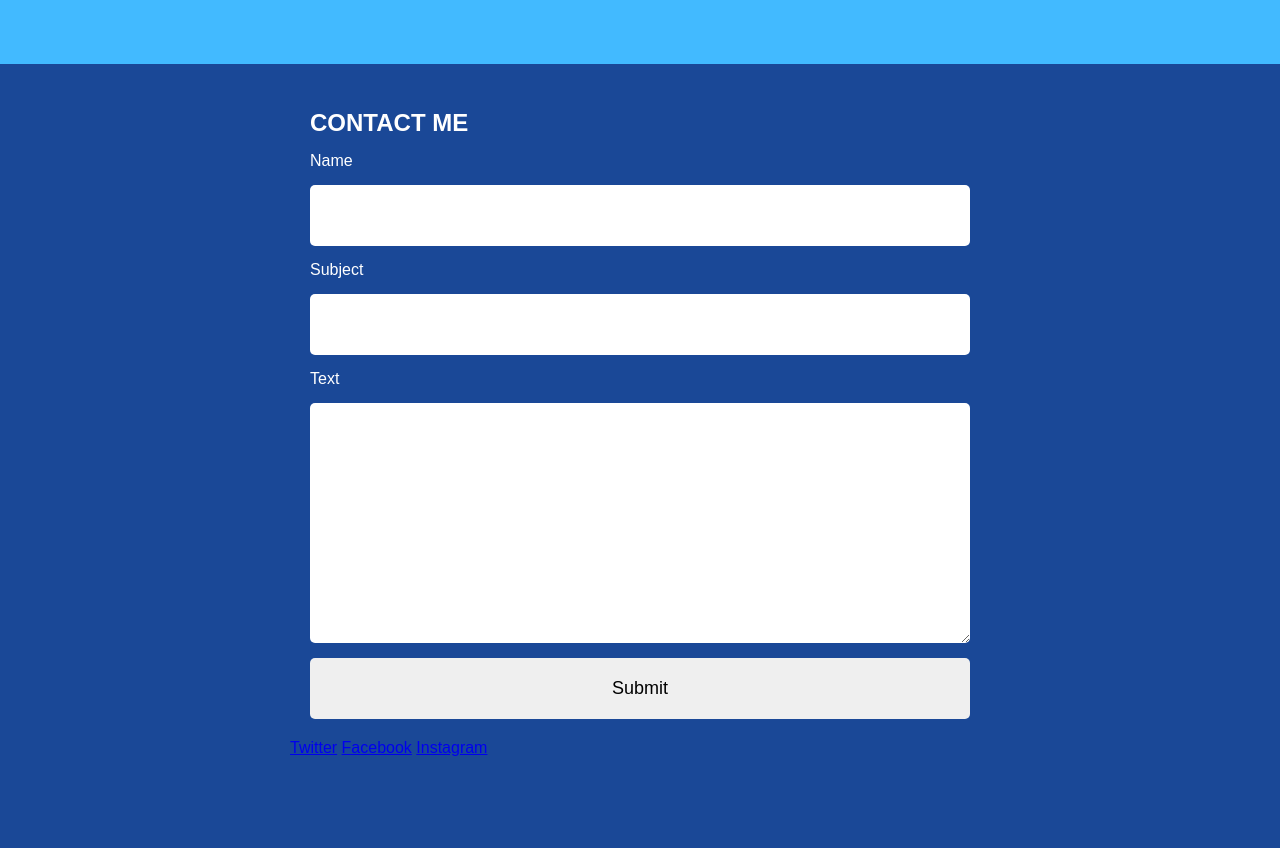
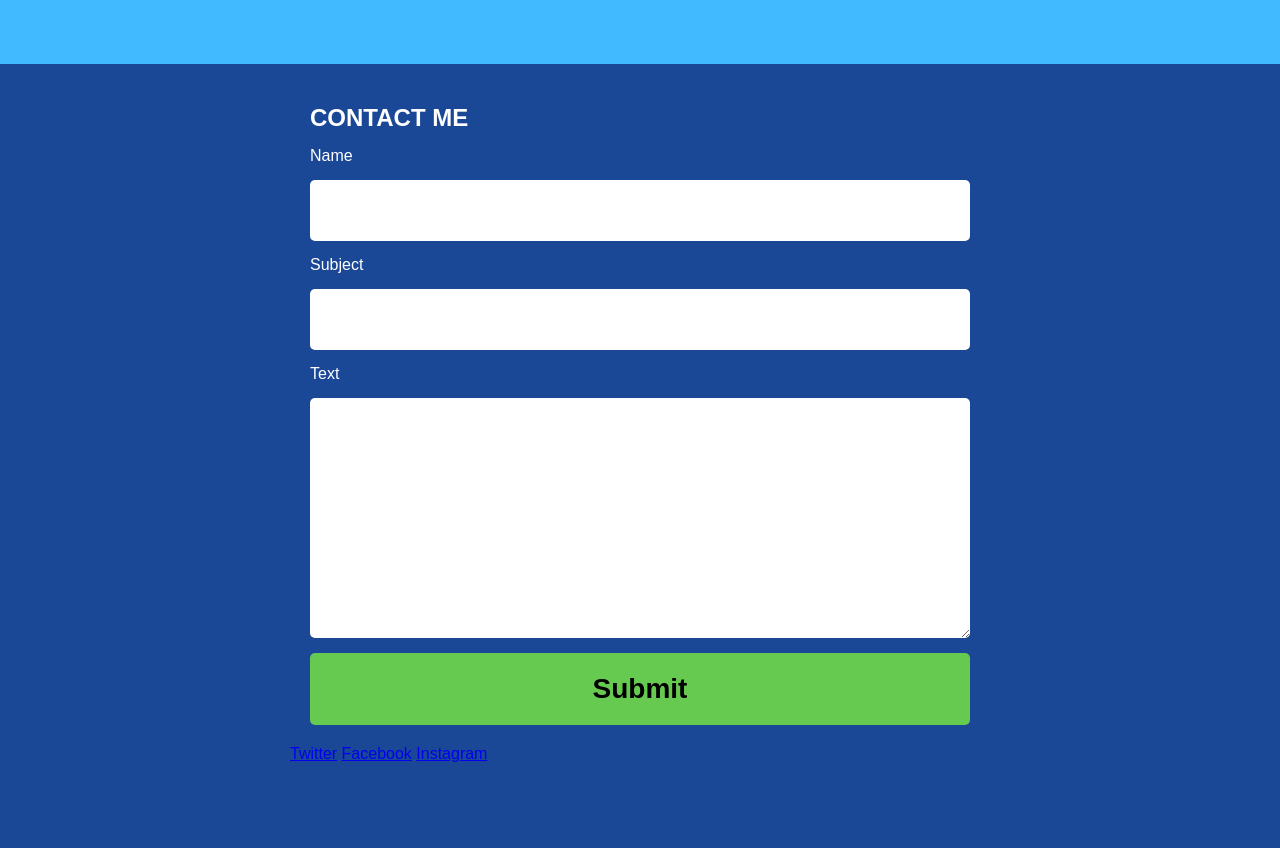
Before and after one commit to Capi106/sitio-web-vida-mrr, a plain HTML site: page index.html in a window 1280 px wide. Shown: the part 3264-4112 px from the top of the page. Drawn offline with Linux system fonts and the light colour scheme.

Commit message:
style: add btn from form styles

```diff
--- a/styles.css
+++ b/styles.css
@@ -515,3 +515,9 @@ section {
   border-radius: 5px;
   border: none;
 }
+
+.contact form input[type="submit"] {
+  font-weight: bold;
+  font-size: 28px;
+  background-color: #67ca50;
+}
```
